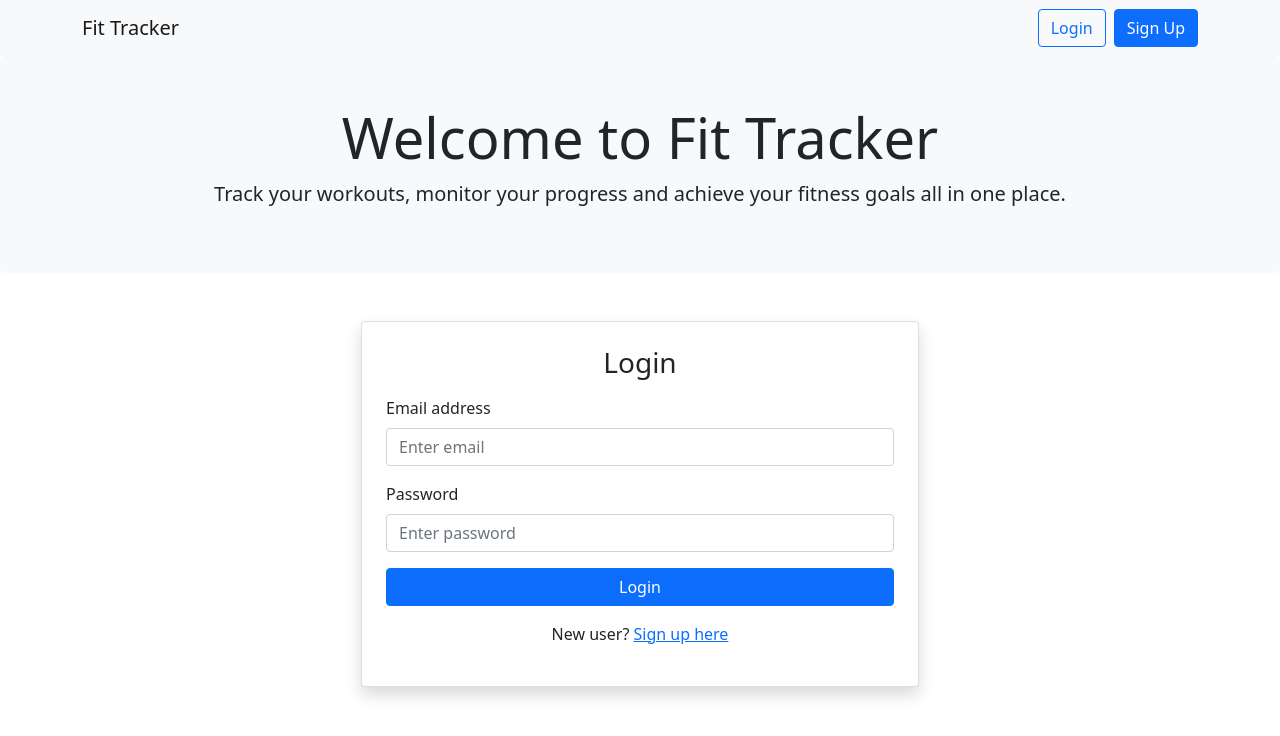
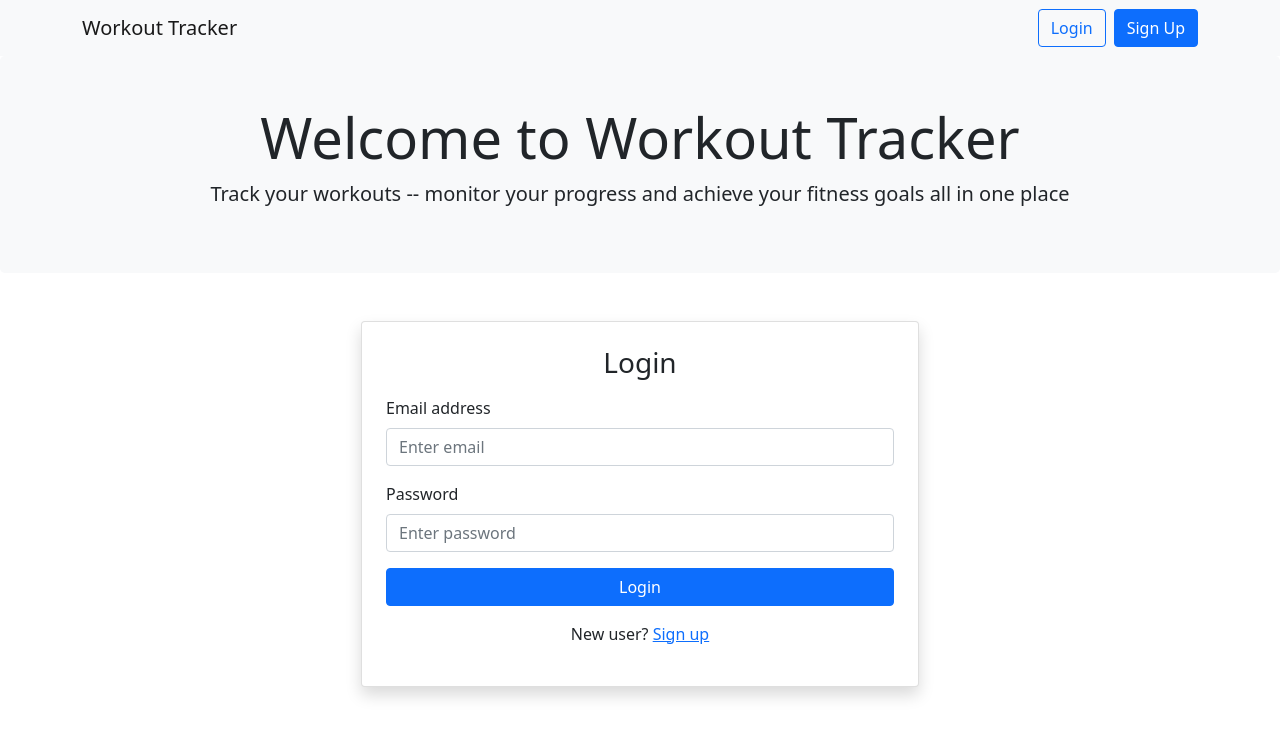
Before and after one commit to Mesfin67/workout-tracker, a React (Vite) app in the folder client/: page / in a window 1280 px wide. Shown: the top 736 px of the page. Built offline with nearby package versions, Linux system fonts and the light colour scheme.

Commit message:
Add some changes

```diff
--- a/client/src/components/Hero.jsx
+++ b/client/src/components/Hero.jsx
@@ -4,8 +4,8 @@ const Hero = () => {
   return (
     <div className="jumbotron p-5 mb-4 bg-light rounded-3 text-center">
       <div className="container">
-        <h1 className="display-4">Welcome to Fit Tracker</h1>
-        <p className="lead">Track your workouts, monitor your progress and achieve your fitness goals all in one place.</p>
+        <h1 className="display-4">Welcome to Workout Tracker</h1>
+        <p className="lead">Track your workouts -- monitor your progress and achieve your fitness goals all in one place</p>
       </div>
     </div>
   );
--- a/client/src/components/LoginForm.jsx
+++ b/client/src/components/LoginForm.jsx
@@ -51,7 +51,7 @@ const LoginForm = () => {
         </div>
         <button type="submit" className="btn btn-primary w-100">Login</button>
         <p className="mt-3 text-center">
-          New user? <a href="/signup">Sign up here</a>
+          New user? <a href="/signup">Sign up</a>
         </p>
       </form>
     </div>
--- a/client/src/components/Navbar.jsx
+++ b/client/src/components/Navbar.jsx
@@ -14,7 +14,7 @@ const Navbar = () => {
   return (
     <nav className="navbar navbar-expand-lg navbar-light bg-light">
       <div className="container">
-        <Link className="navbar-brand" to="">Fit Tracker</Link>
+        <Link className="navbar-brand" to="">Workout Tracker</Link>
         <button className="navbar-toggler" type="button" data-bs-toggle="collapse" data-bs-target="#navbarContent">
           <span className="navbar-toggler-icon"></span>
         </button>
--- a/client/src/pages/AddWorkout.jsx
+++ b/client/src/pages/AddWorkout.jsx
@@ -1,6 +1,5 @@
 import React, { useState, useEffect } from 'react';
 import Navbar from '../components/Navbar';
-// import Footer from '../components/Footer';
 import WorkoutForm from '../components/WorkoutForm';
 import WorkoutCard from '../components/WorkoutCard';
 import api, { setAuthToken } from '../utils/api';
@@ -52,7 +51,6 @@ const AddWorkout = () => {
           </div>
         </div>
       </div>
-      {/* <Footer /> */}
     </>
   );
 };
--- a/client/src/pages/Dashboard.jsx
+++ b/client/src/pages/Dashboard.jsx
@@ -1,6 +1,5 @@
 import React, { useEffect, useState } from 'react';
 import Navbar from '../components/Navbar';
-// import Footer from '../components/Footer';
 import api, { setAuthToken } from '../utils/api';
 import { useAuth } from '../context/AuthContext';
 import WorkoutCard from '../components/WorkoutCard';
@@ -48,7 +47,6 @@ const Dashboard = () => {
         )}
         <ProgressChart />
       </div>
-      {/* <Footer /> */}
     </>
   );
 };
--- a/client/src/pages/LandingPage.jsx
+++ b/client/src/pages/LandingPage.jsx
@@ -1,7 +1,6 @@
 import React from 'react';
 import Navbar from '../components/Navbar';
 import Hero from '../components/Hero';
-// import Footer from '../components/Footer';
 import LoginForm from '../components/LoginForm';
 
 const LandingPage = () => {
@@ -14,7 +13,6 @@ const LandingPage = () => {
           <LoginForm />
         </div>
       </div>
-      {/* <Footer /> */}
     </>
   );
 };
--- a/client/src/pages/Login.jsx
+++ b/client/src/pages/Login.jsx
@@ -1,6 +1,5 @@
 import React from 'react';
 import Navbar from '../components/Navbar';
-// import Footer from '../components/Footer';
 import LoginForm from '../components/LoginForm';
 
 const Login = () => {
@@ -12,7 +11,6 @@ const Login = () => {
           <LoginForm />
         </div>
       </div>
-      {/* <Footer /> */}
     </>
   );
 };
--- a/client/src/pages/Profile.jsx
+++ b/client/src/pages/Profile.jsx
@@ -1,6 +1,5 @@
 import React from 'react';
 import Navbar from '../components/Navbar';
-// import Footer from '../components/Footer';
 import ProfileForm from '../components/ProfileForm';
 
 const Profile = () => {
@@ -8,10 +7,9 @@ const Profile = () => {
     <>
       <Navbar />
       <div className="container my-5">
-        <h2>Profile Management</h2>
+        <h2>Profile</h2>
         <ProfileForm />
       </div>
-      {/* <Footer /> */}
     </>
   );
 };
--- a/client/src/pages/Signup.jsx
+++ b/client/src/pages/Signup.jsx
@@ -1,6 +1,5 @@
 import React from 'react';
 import Navbar from '../components/Navbar';
-// import Footer from '../components/Footer';
 import SignupForm from '../components/SignupForm';
 
 const Signup = () => {
@@ -12,7 +11,6 @@ const Signup = () => {
           <SignupForm />
         </div>
       </div>
-      {/* <Footer /> */}
     </>
   );
 };
```
Also changed, not shown: client/src/components/Footer.jsx (deleted, +0 -13 lines), 1 other file (tests, documents, lock files or other folders).
